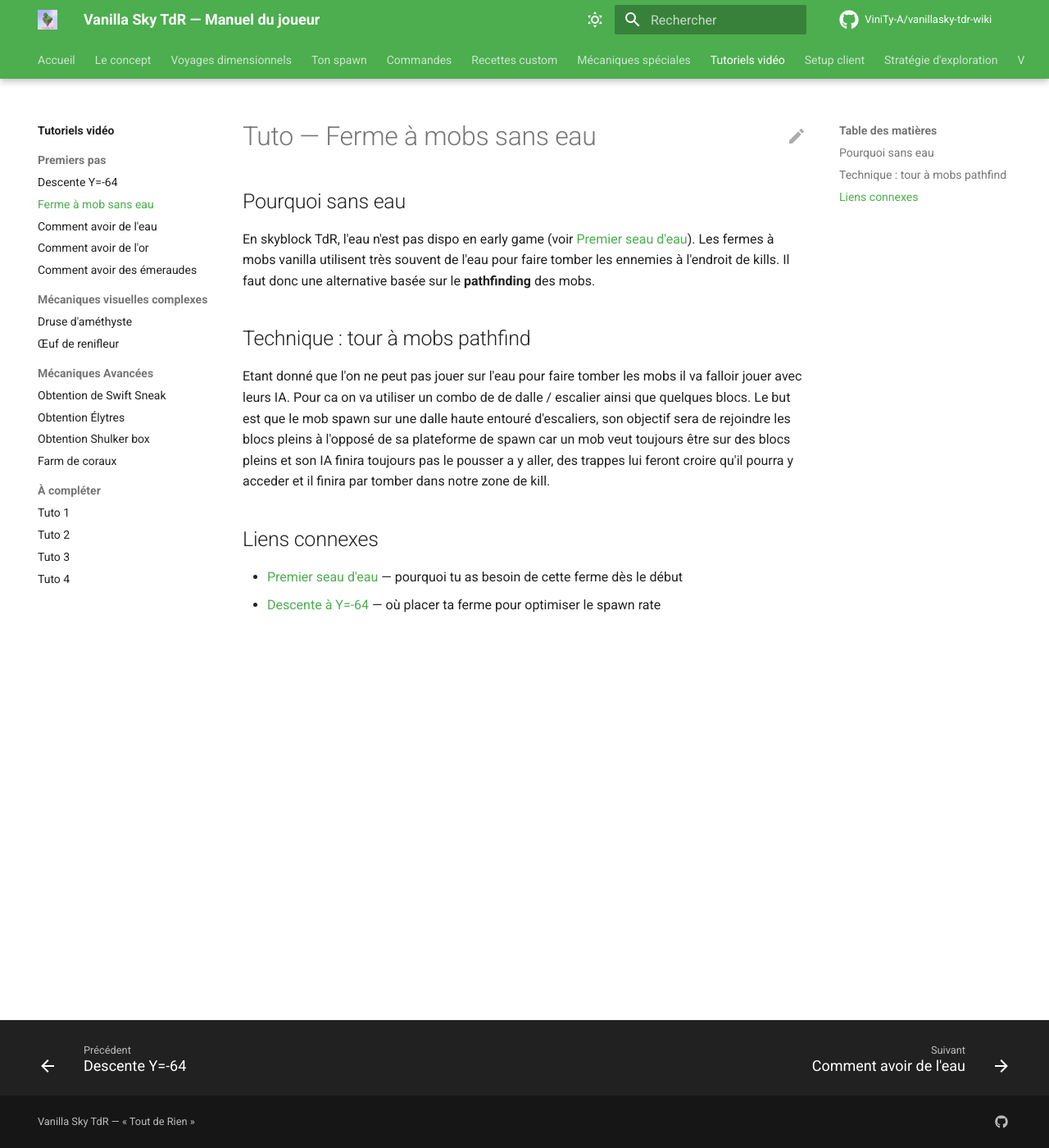
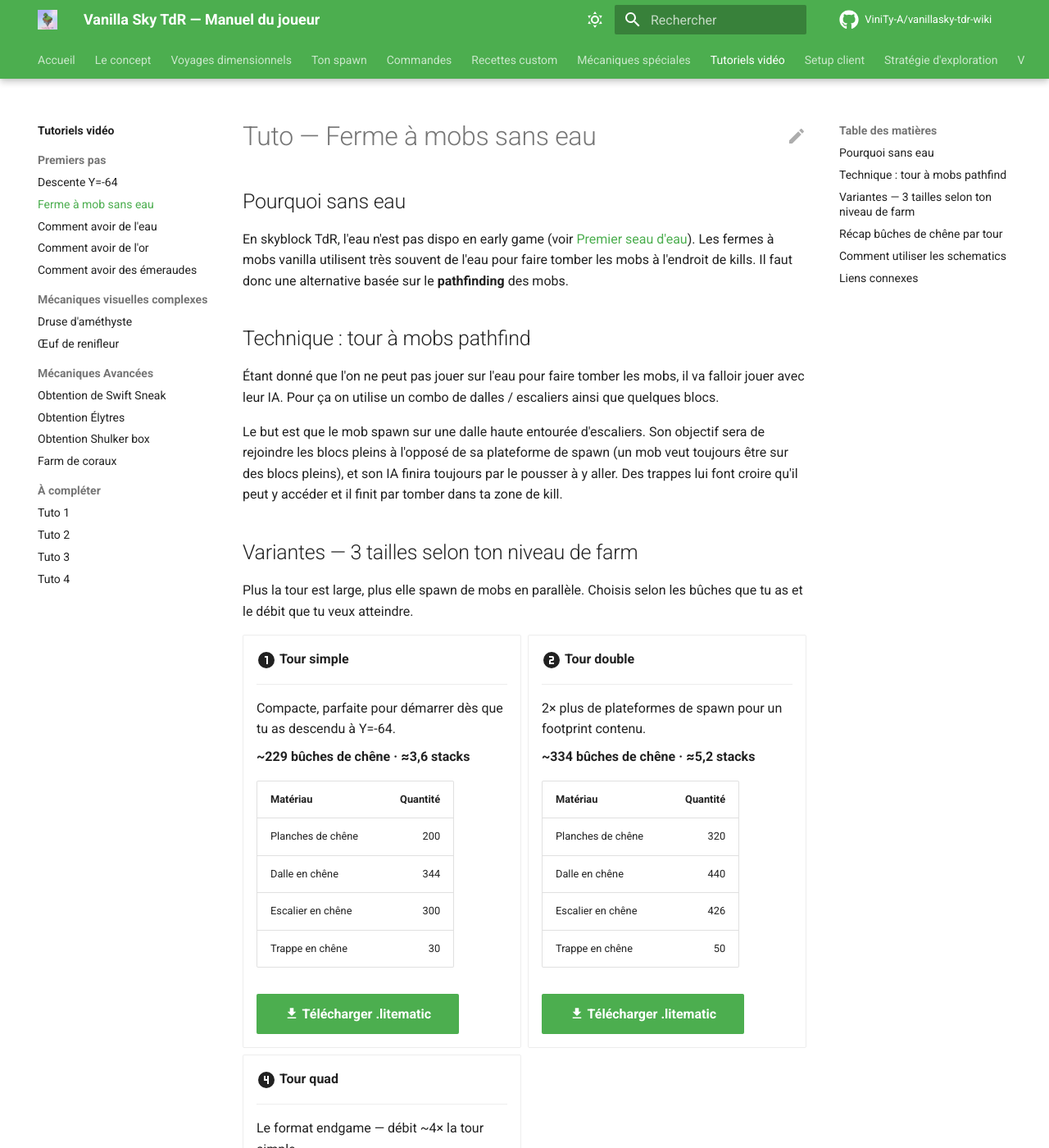
Before and after one commit to ViniTy-A/vanillasky-tdr-wiki, an MkDocs documentation site: the page built from docs/tutoriels/ferme-mobs-sans-eau.md, in a window 1280 px wide and 1400 px high. Shown: the whole window at 82% size. Built offline with MkDocs 1.6.1 and Material for MkDocs 9.7.7, drawn with Linux system fonts in a browser that asks for light colours; comment, search, counter and statistics services are not loaded; some of the changed text lies outside the part shown.

Commit message:
feat: schematics téléchargeables des 3 tours à mobs + restructure tuto
- Ajoute les 3 .litematic dans docs/assets/schematics/
  (simple/double/quad, total ~13 Ko)
- Restructure ferme-mobs-sans-eau.md avec grid cards Material
  pour comparer les 3 variantes côte à côte (matériaux + bûches)
- Tableau récap bûches/stacks pour vue rapide
- Section 'Comment utiliser' avec étapes Litematica + tips
  Material List
- Ajoute Litematica à setup-client.md (référencé depuis le tuto)

```diff
--- a/docs/tutoriels/ferme-mobs-sans-eau.md
+++ b/docs/tutoriels/ferme-mobs-sans-eau.md
@@ -1,16 +1,14 @@
 # Tuto — Ferme à mobs sans eau
-
 
 ## Pourquoi sans eau
 
-En skyblock TdR, l'eau n'est pas dispo en early game (voir [Premier seau d'eau](premier-seau-eau.md)). Les fermes à mobs vanilla utilisent très souvent de l'eau pour faire tomber les ennemies à l'endroit de kills. Il faut donc une alternative basée sur le **pathfinding** des mobs.
+En skyblock TdR, l'eau n'est pas dispo en early game (voir [Premier seau d'eau](premier-seau-eau.md)). Les fermes à mobs vanilla utilisent très souvent de l'eau pour faire tomber les mobs à l'endroit de kills. Il faut donc une alternative basée sur le **pathfinding** des mobs.
 
 ## Technique : tour à mobs pathfind
 
- Etant donné que l'on ne peut pas jouer sur l'eau pour faire tomber les mobs il va falloir jouer avec leurs IA.
- Pour ca on va utiliser un combo de de dalle / escalier ainsi que quelques blocs.
- Le but est que le mob spawn sur une dalle haute entouré d'escaliers, son objectif sera de rejoindre les blocs pleins à l'opposé de sa plateforme de spawn car un mob veut toujours être sur des blocs pleins et son IA finira toujours pas le pousser a y aller, des trappes lui feront croire qu'il pourra y acceder et il finira par tomber dans notre zone de kill.
+Étant donné que l'on ne peut pas jouer sur l'eau pour faire tomber les mobs, il va falloir jouer avec leur IA. Pour ça on utilise un combo de dalles / escaliers ainsi que quelques blocs.
 
+Le but est que le mob spawn sur une dalle haute entourée d'escaliers. Son objectif sera de rejoindre les blocs pleins à l'opposé de sa plateforme de spawn (un mob veut toujours être sur des blocs pleins), et son IA finira toujours par le pousser à y aller. Des trappes lui font croire qu'il peut y accéder et il finit par tomber dans ta zone de kill.
 
 <!--
 <iframe width="100%" height="500"
@@ -20,7 +18,92 @@
   allowfullscreen></iframe>
 -->
 
+## Variantes — 3 tailles selon ton niveau de farm
+
+Plus la tour est large, plus elle spawn de mobs en parallèle. Choisis selon les bûches que tu as et le débit que tu veux atteindre.
+
+<div class="grid cards" markdown>
+
+-   :material-numeric-1-circle:{ .lg .middle } **Tour simple**
+
+    ---
+
+    Compacte, parfaite pour démarrer dès que tu as descendu à Y=-64.
+
+    **~229 bûches de chêne · ≈3,6 stacks**
+
+    | Matériau | Quantité |
+    |---|---:|
+    | Planches de chêne | 200 |
+    | Dalle en chêne | 344 |
+    | Escalier en chêne | 300 |
+    | Trappe en chêne | 30 |
+
+    [:material-download: Télécharger .litematic](../assets/schematics/tour-mob-simple.litematic){ .md-button .md-button--primary }
+
+-   :material-numeric-2-circle:{ .lg .middle } **Tour double**
+
+    ---
+
+    2× plus de plateformes de spawn pour un footprint contenu.
+
+    **~334 bûches de chêne · ≈5,2 stacks**
+
+    | Matériau | Quantité |
+    |---|---:|
+    | Planches de chêne | 320 |
+    | Dalle en chêne | 440 |
+    | Escalier en chêne | 426 |
+    | Trappe en chêne | 50 |
+
+    [:material-download: Télécharger .litematic](../assets/schematics/tour-mob-double.litematic){ .md-button .md-button--primary }
+
+-   :material-numeric-4-circle:{ .lg .middle } **Tour quad**
+
+    ---
+
+    Le format endgame — débit ~4× la tour simple.
+
+    **~580 bûches de chêne · ≈9,1 stacks**
+
+    | Matériau | Quantité |
+    |---|---:|
+    | Planches de chêne | 320 |
+    | Dalle en chêne | 840 |
+    | Escalier en chêne | 852 |
+    | Trappe en chêne | 99 |
+
+    [:material-download: Télécharger .litematic](../assets/schematics/tour-mob-quad.litematic){ .md-button .md-button--primary }
+
+</div>
+
+## :material-pine-tree: Récap bûches de chêne par tour
+
+| Tour | Bûches nécessaires | Stacks |
+|---|---:|---:|
+| **Tour simple** | 229 bûches | ~3,6 stacks |
+| **Tour double** | 334 bûches | ~5,2 stacks |
+| **Tour quad** | 580 bûches | ~9,1 stacks |
+
+!!! info "Comptage du bois"
+    Le nombre de bûches inclut le craft de tous les sous-produits (planches → dalles, escaliers, trappes). Garde un peu de marge pour les erreurs de pose : prévoir +5% est une bonne habitude.
+
+## Comment utiliser les schematics
+
+1. Installe **[Litematica](https://modrinth.com/mod/litematica)** côté client (mod Fabric 1.21.11)
+2. Télécharge le `.litematic` de ton choix avec un des boutons ci-dessus
+3. Place le fichier dans `<dossier-minecraft>/schematics/` (ou clique-droit → **Enregistrer la cible sous** directement dans ce dossier)
+4. En jeu : `M` pour ouvrir le menu Litematica → **Schematic Browser** → ouvre ton fichier → **Load schematic**
+5. Le hologramme apparaît à ta position. Pose les blocs en suivant le hologramme bloc par bloc
+
+!!! tip "Liste matérielle visuelle"
+    Dans Litematica, ouvre la **Material List** (raccourci par défaut `H` ou via le menu `M`) pour voir en temps réel les blocs manquants par rapport à la sélection. Pratique pour savoir exactement combien il te reste à crafter avant de commencer.
+
+!!! warning "Toujours light-proof"
+    Place ta tour **à Y=-64** ou au moins très bas dans le deepslate, et **light-proof toute zone autour** (light level 0 partout sauf dans la tour). Sinon les mobs spawn ailleurs et ton taux de drop chute.
+
 ## Liens connexes
 
 - [Premier seau d'eau](premier-seau-eau.md) — pourquoi tu as besoin de cette ferme dès le début
 - [Descente à Y=-64](descente-y-64.md) — où placer ta ferme pour optimiser le spawn rate
+- [Setup client](../setup-client.md) — installer Litematica et les autres mods clients recommandés
```
Also changed, not shown: docs/setup-client.md (+6 -0 lines), 3 other files.
